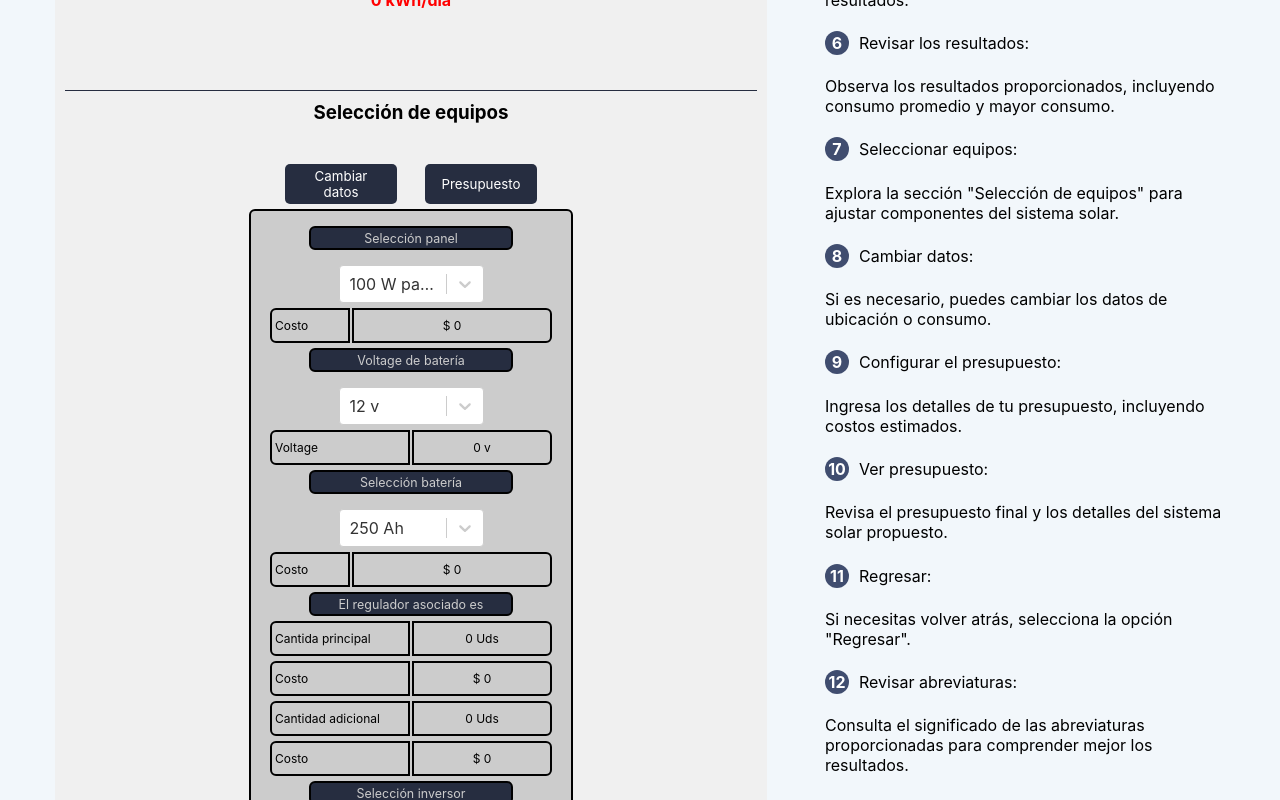
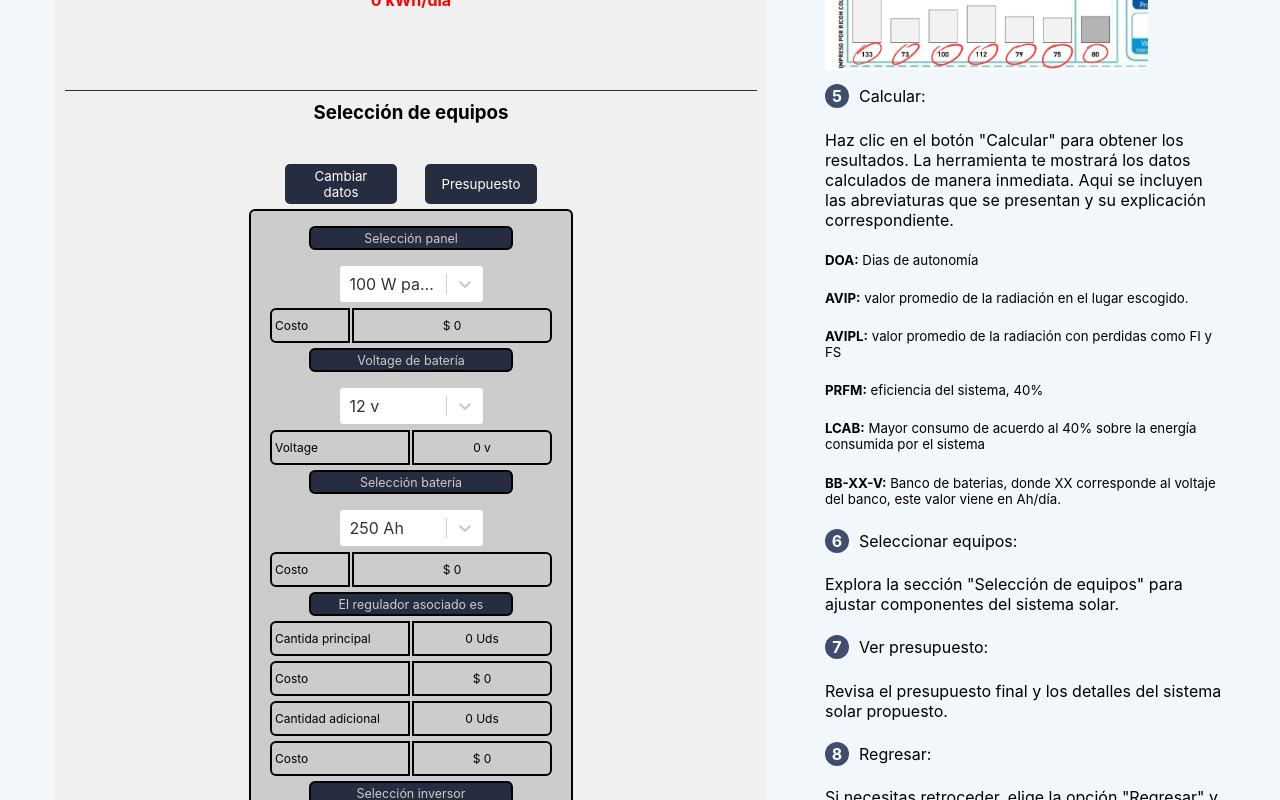
Before and after one commit to JesusVergara89/BarmexApp, a React (Vite) app: page / in a window 1280 px wide. Shown: the part 1560-2360 px from the top of the page. Built offline with nearby package versions, Linux system fonts and the light colour scheme; no server answers; a web font is replaced by a local one.

Commit message:
adding finishing section intructions

```diff
--- a/src/components/Instructions.jsx
+++ b/src/components/Instructions.jsx
@@ -39,43 +39,35 @@ const Instructions = () => {
                 <li>Calcular:
 
                     <h4>
-                        Haz clic en el botón "Calcular" para obtener los resultados.
+                        Haz clic en el botón "Calcular" para obtener los resultados. La herramienta te mostrará los datos calculados de manera inmediata. Aqui se incluyen las abreviaturas que se presentan y su explicación correspondiente.
                     </h4>
 
-                </li>
-                <li>Revisar los resultados:
-
-                    <h4>Observa los resultados proporcionados, incluyendo consumo promedio y mayor consumo.</h4>
-
+                    <h5><span>DOA:</span> Dias de autonomía</h5>
+                    <h5><span>AVIP:</span> valor promedio de la radiación en el lugar escogido.</h5>
+                    <h5><span>AVIPL:</span> valor promedio de la radiación con perdidas como FI y FS</h5>
+                    <h5><span>PRFM:</span> eficiencia del sistema, 40%</h5>
+                    <h5><span>LCAB:</span> Mayor consumo de acuerdo al 40% sobre la energía consumida por el sistema</h5>
+                    <h5><span>BB-XX-V:</span> Banco de baterias, donde XX corresponde al voltaje del banco, este valor viene en Ah/día.</h5>
                 </li>
                 <li>Seleccionar equipos:
 
-                    <h4>Explora la sección "Selección de equipos" para ajustar componentes del sistema solar.</h4>
-
-                </li>
-                <li>Cambiar datos:
-
-                    <h4>Si es necesario, puedes cambiar los datos de ubicación o consumo.</h4>
-
-                </li>
-                <li>Configurar el presupuesto:
-
-                    <h4>Ingresa los detalles de tu presupuesto, incluyendo costos estimados.</h4>
+                    <h4>
+                        Explora la sección "Selección de equipos" para ajustar componentes del sistema solar.
+                    </h4>
 
                 </li>
                 <li>Ver presupuesto:
 
-                    <h4>Revisa el presupuesto final y los detalles del sistema solar propuesto.</h4>
+                    <h4>
+                        Revisa el presupuesto final y los detalles del sistema solar propuesto.
+                    </h4>
 
                 </li>
                 <li>Regresar:
 
-                    <h4>Si necesitas volver atrás, selecciona la opción "Regresar".</h4>
-
-                </li>
-                <li>Revisar abreviaturas:
-
-                    <h4>Consulta el significado de las abreviaturas proporcionadas para comprender mejor los resultados.</h4>
+                    <h4>
+                        Si necesitas retroceder, elige la opción "Regresar" y ajusta los equipos según tus preferencias.
+                    </h4>
 
                 </li>
             </ol>
--- a/src/styles/Instructions.css
+++ b/src/styles/Instructions.css
@@ -18,7 +18,7 @@
     padding: 20px;
     border-radius: 10px;
     position: absolute;
-    top: -540px;
+    top: -380px;
 }
 h1 {
     font-size: 1rem;
@@ -60,6 +60,10 @@ li img {
     width: 80%;
 }
 
+li h5 > span {
+    font-weight: bold;
+}
+
 @media (width <= 600px){
     .instructions {
         width: 90%;
```
